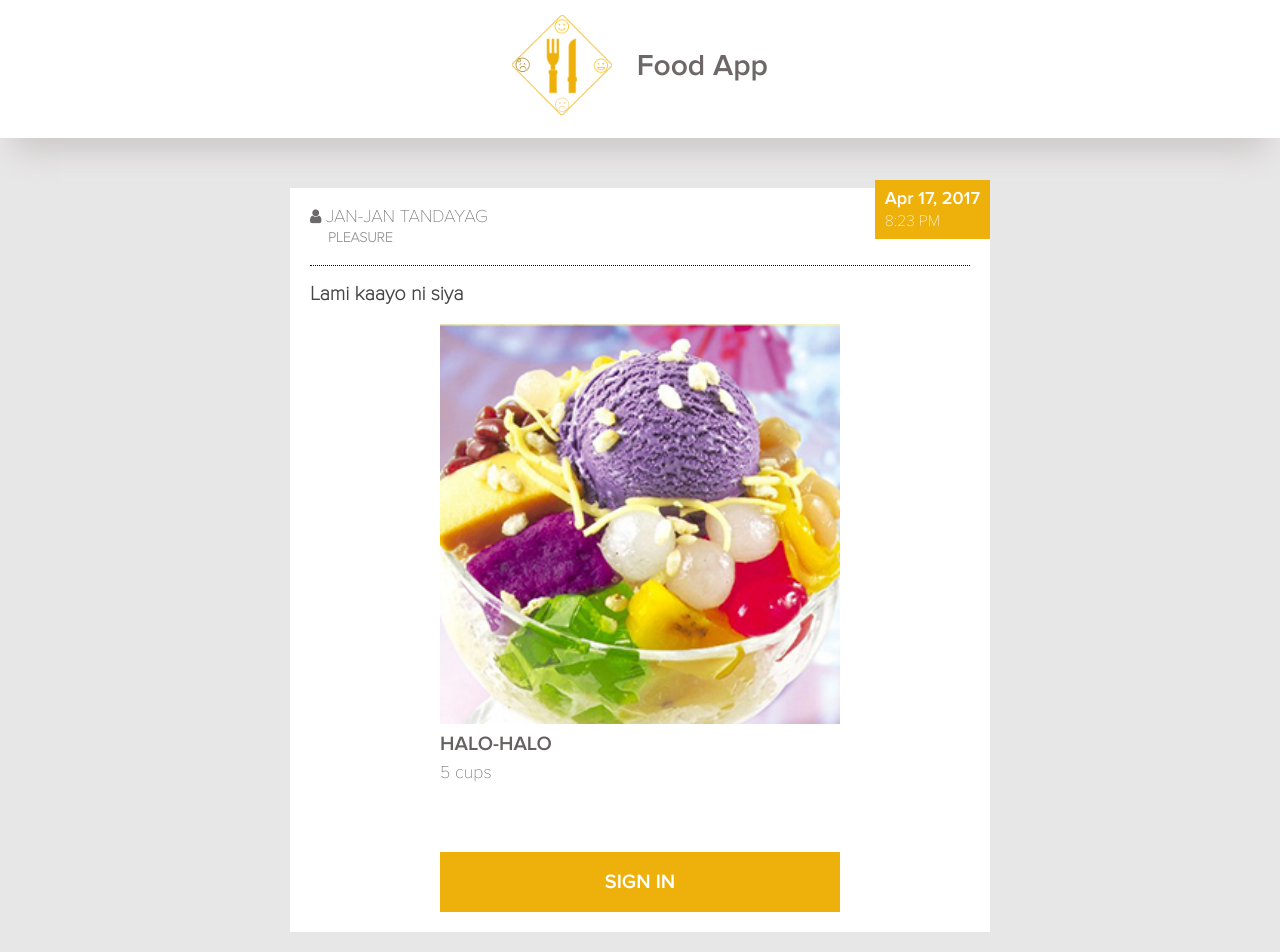
After one commit to janjantandayag/fooddiary2, a PHP site: page /sharing.php in a window 1280 px wide. The commit adds this page. Run offline with PHP 8.4, Linux system fonts and the light colour scheme; some libraries are stand-ins or nearby versions.

Commit message:
Added sharing page

```diff
--- /dev/null
+++ b/sharing.php
@@ -0,0 +1,59 @@
+<?php
+   	include('database/Function.php');
+    $db = new Database;
+?>
+<!DOCTYPE html>
+<html>
+<head>
+	<title>Add Entry</title>
+	<?php include ('include/links.php'); ?>
+</head>
+<body class="sharingBody">
+  <header>
+    <div class="container">
+      <div class="row">
+        <div class="col-md-12">
+          <img src="img/logo.png" class="logo"/>
+          <h1>Food App</h1>
+        </div>
+      </div>
+    </div>
+  </header>
+  <section id="sharingContent">
+    <div class="container sharingContentContainer">
+      <div class="row">
+        <div class="col-md-12">
+          <div class="sharingContent-top">
+            <div class="user-datecontainerMobile">
+              <span class="user-date">Apr 17, 2017</span>
+              <span class="user-time">8:23 PM</span>
+            </div>
+            <div>
+              <span class="user-img fa fa-user" ></span>
+              <span class="user-name">Jan-Jan Tandayag</span>
+              <span class="user-emotion">Pleasure</span>
+            </div>
+            <div class="user-datecontainer">
+              <span class="user-date">Apr 17, 2017</span>
+              <span class="user-time">8:23 PM</span>
+            </div>
+          </div>
+        </div>
+      </div>
+      <div class="row contentContainer">
+        <div class="col-md-12">
+          <p class="food-description">Lami kaayo ni siya</p>
+          <img class="food-img" src="img/halo-halo.jpg" />
+          <p class="food-name">Halo-halo</p>
+          <p class="food-serving">5 cups</p>
+        </div>
+      </div>
+      <div class="row">
+        <div class="col-md-12">
+          <a href="index.php" class="sharing-signInButton">Sign in</a>
+        </div>
+      </div>
+    </div>
+  </section>
+</body>
+</html>
--- a/style.css
+++ b/style.css
@@ -143,7 +143,8 @@ input, select {
     font-size:100%;
 }
 .form--body input[type='submit']{
-    font-family: altCondensedSemibold;
+    font-family: semiBold;
+    text-transform: uppercase;
     font-size:125%;
     color:#ffffff;
     background:#eeb10c;
@@ -1041,7 +1042,7 @@ input[type='file']{
     padding:10px;
     margin-top:20px;
     font-size:120%;
-    font-family: novaThin;
+    font-family: semiBold;
     color:#fff;
     text-transform: uppercase;
     background:#eeb10c;
@@ -1203,6 +1204,154 @@ input[type='file']{
     border-left: 1px solid #edb727;
     line-height: 120%;
     text-align: justify;
+}
+
+.sharingBody{
+    background:#e8e7e7;
+}
+.sharingBody header{
+    background:#fff;
+    -webkit-box-shadow: 0px 26px 30px -13px rgba(203,199,199,1);
+    -moz-box-shadow: 0px 26px 30px -13px rgba(203,199,199,1);
+    box-shadow: 0px 26px 30px -13px rgba(203,199,199,1);
+    text-align: center;
+    padding:15px 0;
+}
+.sharingBody .logo{
+    max-width:100px;
+    display: inline-block;
+    margin-right:20px;
+}
+.sharingBody h1{
+    display: inline-block;
+    color:#6d6767;
+    font-size:187.5%;
+    font-family: semiBold;
+    position: relative;
+    top:-40px;
+}
+.sharingContentContainer{
+    max-width:700px;
+    margin:0 auto;
+    background:#fff;
+    margin-top:50px;
+    padding:20px 20px;
+}
+#sharingContent{
+    margin-bottom: 20px;
+}
+.user-name{
+    color:#6b6969;
+    font-family: novaThin;
+    font-size:112.5%;
+    text-transform: uppercase;
+}
+.user-img{
+    color:#6b6969;
+
+}
+.user-emotion{
+    font-size:14px;
+    color:#9c9c9c;
+    font-family: novaThin;
+    display: block;
+    margin-top:5px;
+    text-transform: uppercase;
+    font-weight: bold;
+    padding-left:18px;
+}
+.user-datecontainer{
+    float:right;
+    background:#eeb10c;
+    color:#fff;
+    padding:10px;
+    position: relative;
+    top:-65px;
+    left:20px;
+}
+.user-datecontainerMobile{
+    float:none;
+    background:#eeb10c;
+    text-align: center;
+    color:#fff;
+    padding:10px;
+    margin-bottom: 20px;
+    display: none;
+}
+
+.user-date{
+    font-size:112.5%;
+    font-family: semiBold;
+    display: block;
+    margin-bottom: 5px;
+}
+.user-time{
+    font-family: novaThin;
+}
+.contentContainer{
+    position: relative;
+    top:-20px;
+
+}
+.food-description{
+    font-family: novaThin;
+    color:#464646;
+    font-size:125%;
+    font-weight: bold;
+    margin-bottom: 20px;
+}
+.food-img,.food-name,.food-serving,.sharing-signInButton{
+    width: 400px;
+    max-width: 100%;
+    display: block;
+    margin:0 auto;
+}
+.food-name{
+    color:#666161;
+    font-family: semiBold;
+    text-transform: uppercase;
+    font-size: 125%;
+    margin-top:10px;
+    margin-bottom: 10px;
+}
+.food-serving{
+    color:#666161;
+    font-size:112.5%;
+    font-family: novaThin;
+}
+.sharing-signInButton{
+    margin-top:50px;
+    color:#fff;
+    font-family: semiBold;
+    font-size:125%;
+    background:#eeb10c;
+    padding:20px;
+    text-align: center;
+    text-transform: uppercase;
+}
+.sharing-signInButton:hover{
+    text-decoration: none;
+    color:#fff;
+}
+.sharingContent-top{
+    border-bottom: 1px dotted #000;
+    padding-bottom: 20px;
+}
+
+
+@media(max-width:375px){
+    .user-datecontainerMobile{
+        display: block;
+    }
+    .user-datecontainer{
+        display: none;
+    }
+    .contentContainer{
+        top:20px;
+    }
+    .sharingBody .logo{
+        margin-right:0px;
+    }
 }
 
 
```
